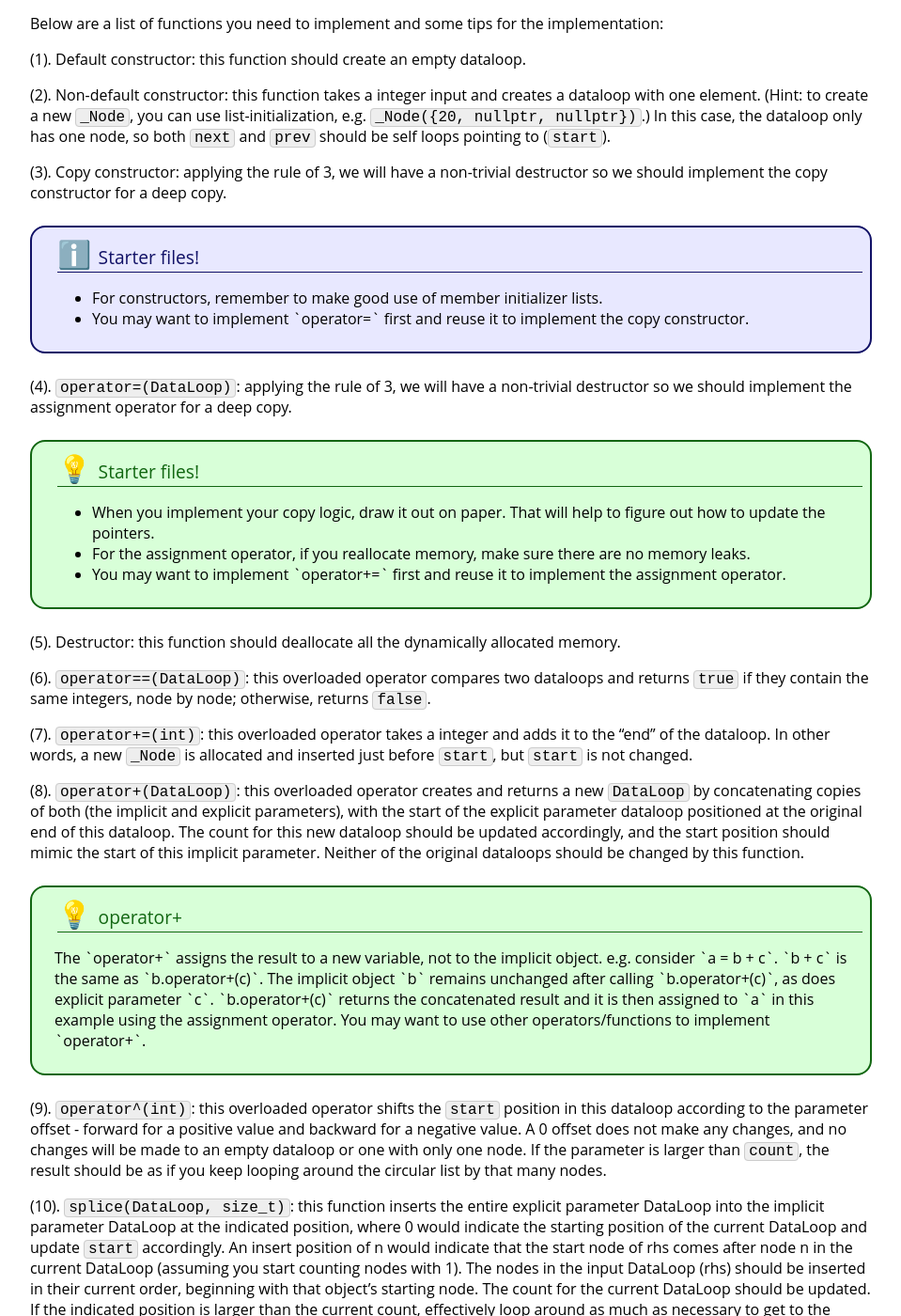
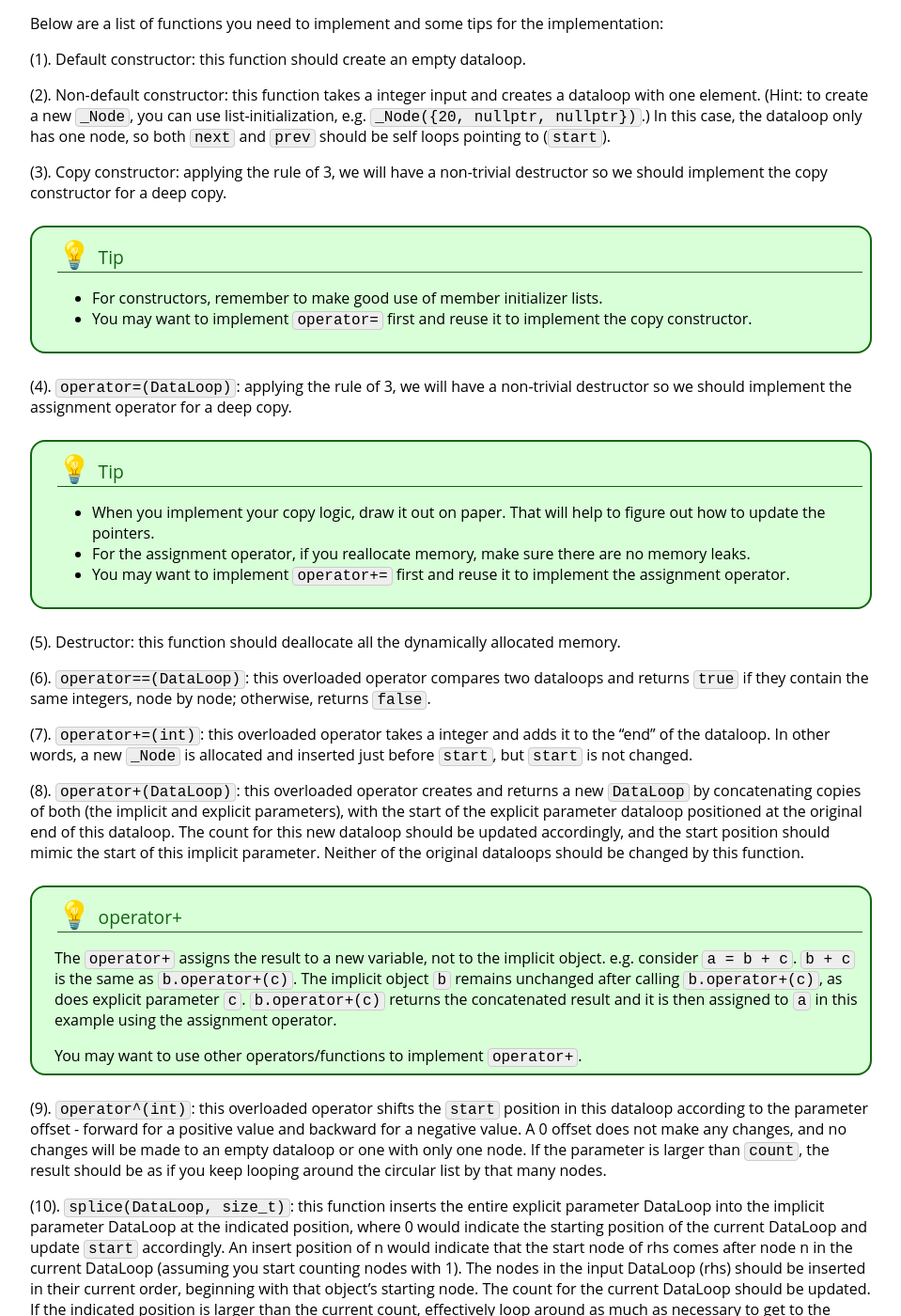
Before and after one commit to vivek-booshan/cs220-sp23, a Jekyll site: the page built from assign/hw7.md, in a window 1280 px wide and 1400 px high, scrolled down 1251 px. Shown: the whole window at 94% size, without its empty margins (160-1119 px from the left). Built offline with Jekyll 4.4.1, drawn with Linux system fonts in a browser that asks for light colours.

Commit message:
fixed a few minor formatting issues

```diff
--- a/assign/hw7.md
+++ b/assign/hw7.md
@@ -52,26 +52,26 @@ Below are a list of functions you need to implement and some tips for the implem
 
 (3). Copy constructor: applying the rule of 3, we will have a non-trivial destructor so we should implement the copy constructor for a deep copy.
 
-<div class='admonition info'>
-<div class='title'>Starter files!</div>
+<div class='admonition tip'>
+<div class='title'>Tip</div>
 <div class='content'>
 <ul>
 <li>For constructors, remember to make good use of member initializer lists. </li>
-<li>You may want to implement `operator=` first and reuse it to implement the copy constructor.</li>
+<li>You may want to implement <code class='highlighter-rouge'>operator=</code> first and reuse it to implement the copy constructor.</li>
 </ul>
 </div>
 </div>
 (4). `operator=(DataLoop)`: applying the rule of 3, we will have a non-trivial destructor so we should implement the assignment operator for a deep copy.
 
 <div class='admonition tip'>
-<div class='title'>Starter files!</div>
+<div class='title'>Tip</div>
 <div class='content'>
 <ul>
 <li>When you implement your copy logic, draw it out on paper. That will help to figure out how to update the pointers.</li>
 
 <li>For the assignment operator, if you reallocate memory, make sure there are no memory leaks.</li>
 
-<li>You may want to implement `operator+=` first and reuse it to implement the assignment operator.</li>
+<li>You may want to implement <code class='highlighter-rouge'>operator+=</code> first and reuse it to implement the assignment operator.</li>
 </ul>
 </div>
 </div>
@@ -89,10 +89,12 @@ Below are a list of functions you need to implement and some tips for the implem
 <div class='title'>operator+</div>
 <div class='content'>
 <p>
-The `operator+` assigns the result to a new variable, not to the implicit object. e.g. consider `a = b + c`. `b + c` is the same as `b.operator+(c)`.  The implicit object `b` remains unchanged after calling `b.operator+(c)`, as does explicit parameter `c`. `b.operator+(c)` returns the concatenated result and it is then assigned to `a` in this example using the assignment operator.
+The <code class='highlighter-rouge'>operator+</code> assigns the result to a new variable, not to the implicit object. e.g. consider <code class='highlighter-rouge'>a = b + c</code>. <code class='highlighter-rouge'>b + c</code> is the same as <code class='highlighter-rouge'>b.operator+(c)</code>.  The implicit object <code class='highlighter-rouge'>b</code> remains unchanged after calling <code class='highlighter-rouge'>b.operator+(c)</code>, as does explicit parameter <code class='highlighter-rouge'>c</code>. <code class='highlighter-rouge'>b.operator+(c)</code> returns the concatenated result and it is then assigned to <code class='highlighter-rouge'>a</code> in this example using the assignment operator.
+</p>
 
-You may want to use other operators/functions to implement `operator+`.
+<p>
 </p>
+You may want to use other operators/functions to implement <code class='highlighter-rouge'>operator+</code>.
 </div>
 </div>
 
```
